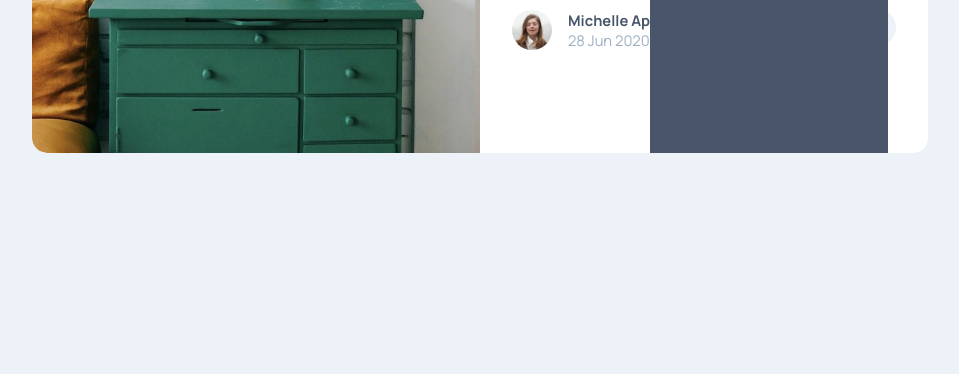
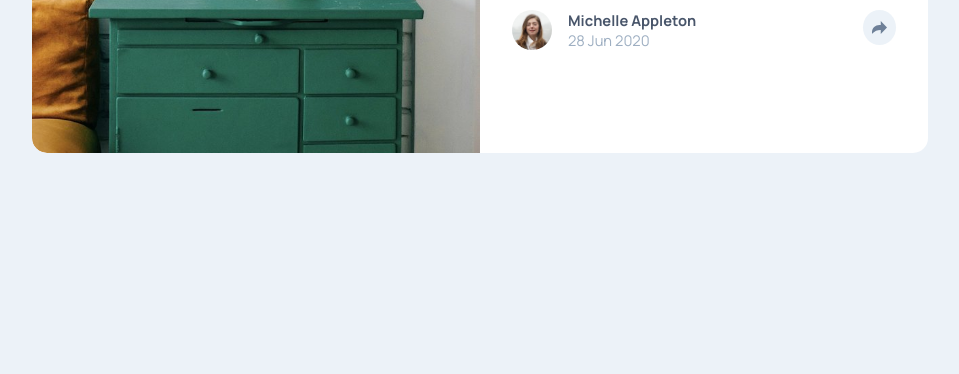
Before and after one commit to Dhia-zorai/Article-preview-component, a plain HTML site: page index.html in a window 1280 px wide. Shown: the part 426-800 px from the top of the page, without its empty margins (160-1119 px from the left). Drawn offline with Linux system fonts and the light colour scheme.

Commit message:
first commit

```diff
--- a/index.html
+++ b/index.html
@@ -139,7 +139,7 @@
         flex-direction: row;
         align-items: center;
         width: 100%;
-        height: 4.688;
+        height: 4.688rem;
         gap: 1rem;
         border-radius: 0 0 15px 15px;
         position: absolute;
```
